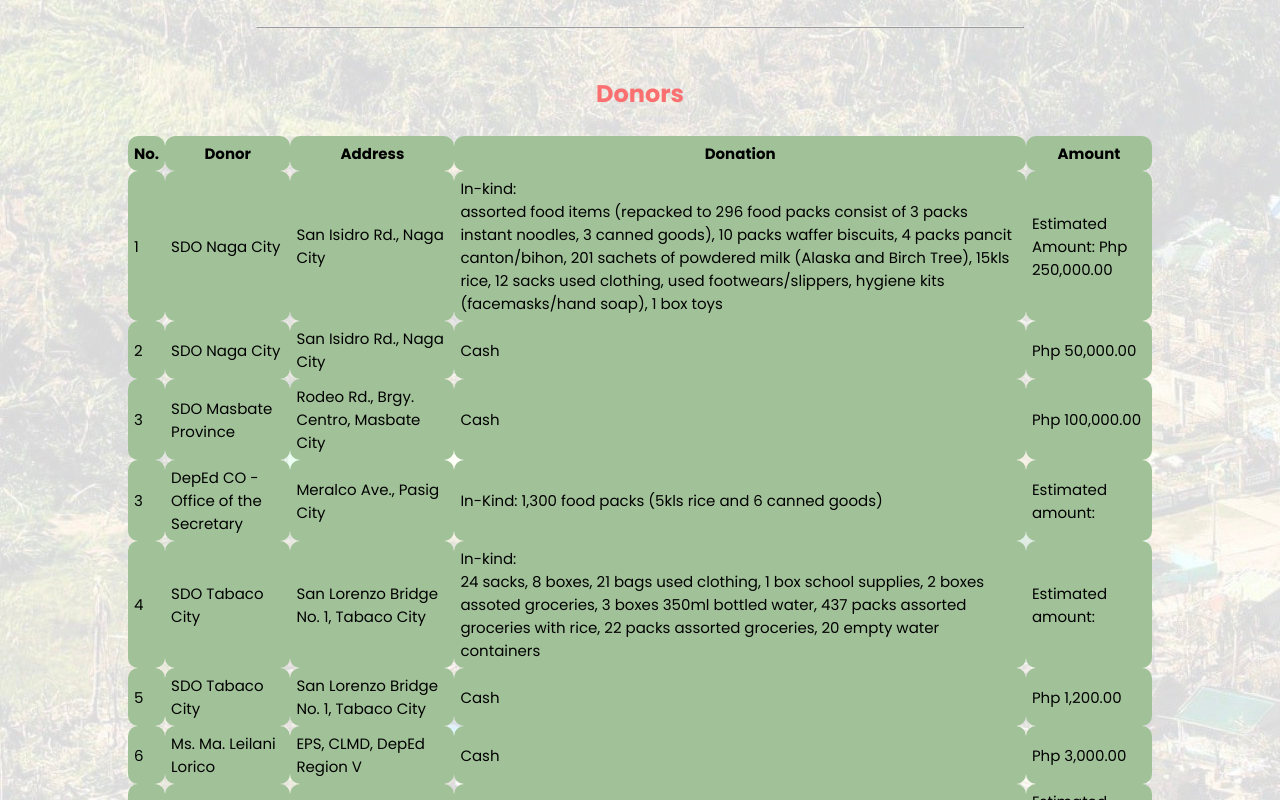
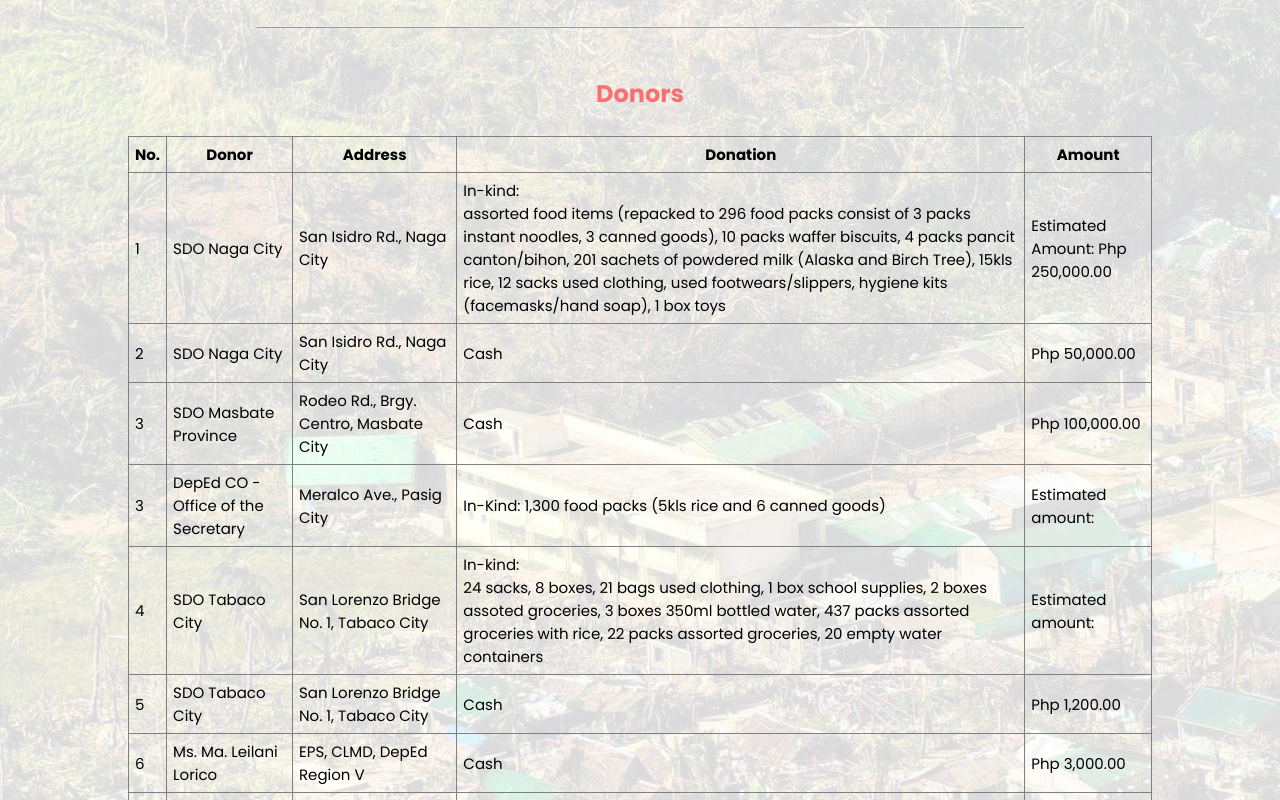
Before and after one commit to depedctd/stypepitoph, a plain HTML site: page index.html in a window 1280 px wide. Shown: the part 1420-2220 px from the top of the page. Drawn offline with Linux system fonts and the light colour scheme; a web font is replaced by a local one.

Commit message:
Add files via upload

```diff
--- a/style.css
+++ b/style.css
@@ -143,14 +143,14 @@ ul {
 }
 
 table, th, td {
-    border: 1px none gray;
+    border: 1px solid gray;
     border-collapse: collapse;
 
 }
 
 th,td {
     color: black;
-    background-color: #A1C298;
+    background-color: none;
     border-radius: 10px;
     padding: 6px;
     text-align: left;
```
